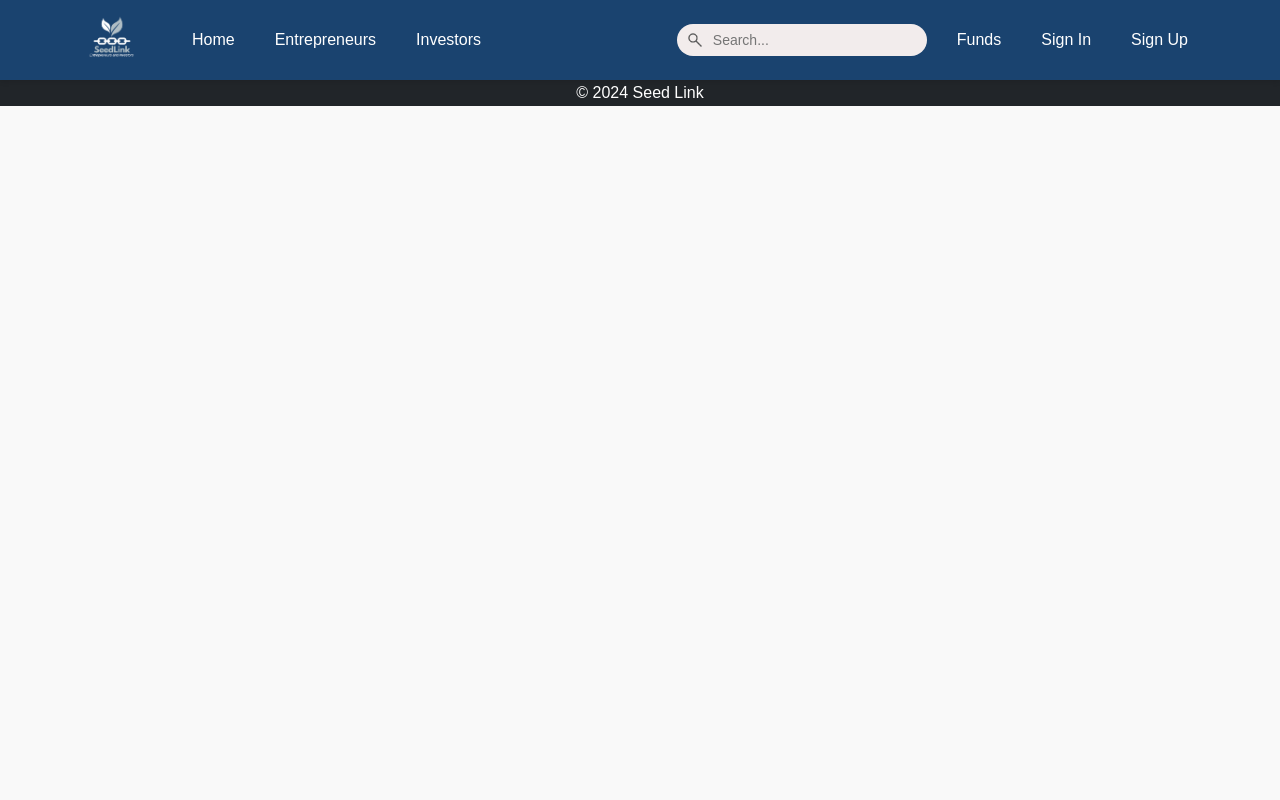
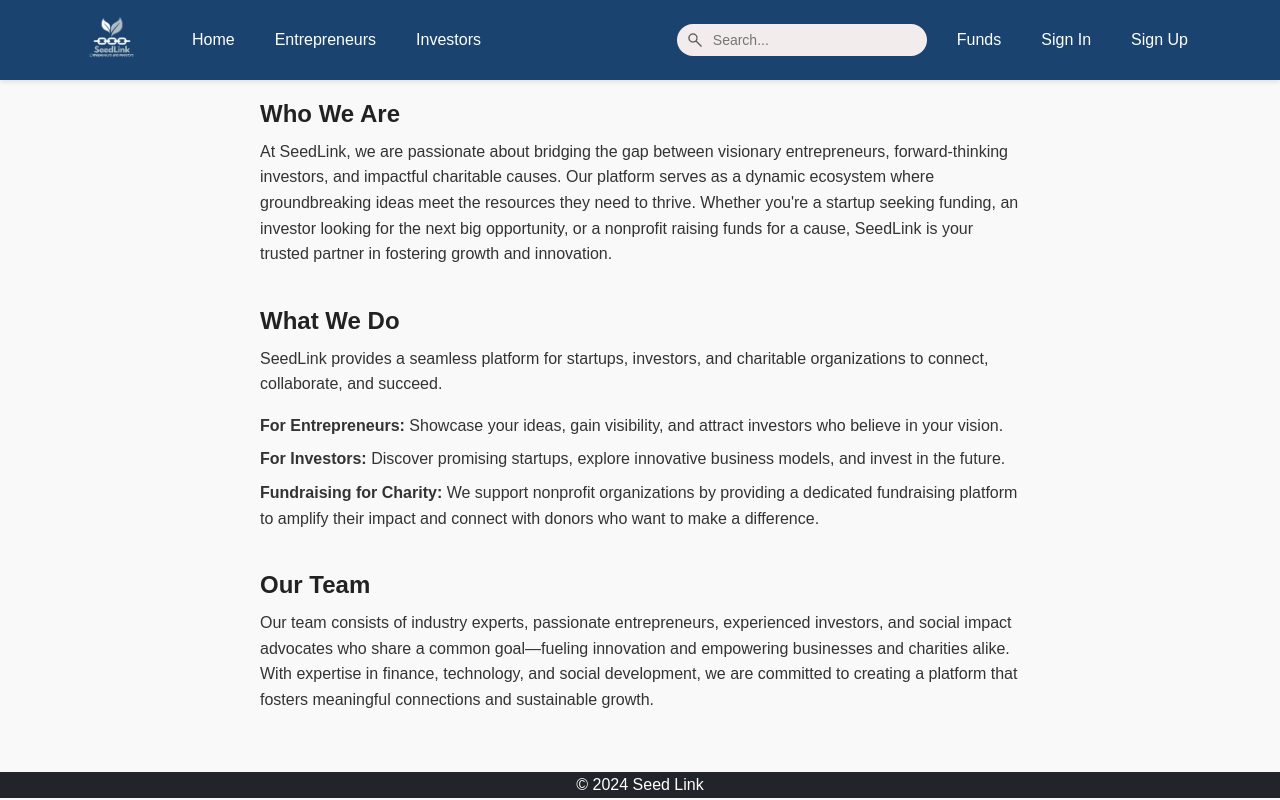
Before and after one commit to gampalachalani/Group_Project, a React (Vite) app in the folder frontend/frontend/: page /about-us in a window 1280 px wide. Built offline with nearby package versions, Linux system fonts and the light colour scheme.

Commit message:
Added about us page

```diff
--- a/frontend/frontend/src/App.tsx
+++ b/frontend/frontend/src/App.tsx
@@ -12,6 +12,7 @@
 import Login from './components/Login';
 import Signup from './components/Signup';
 import './App.css'
+import About from './components/About';
 
 const App: React.FC = () => {
   return (
@@ -27,6 +28,7 @@
         <Route path="/funds" element={<Fundinglist />} />
         <Route path="/login" element={<Login />} />
         <Route path="/signup" element={<Signup />} />
+        <Route path="/about-us" element={<About/>} />
       </Routes>
       <Footer />
     </Router>
--- /dev/null
+++ b/frontend/frontend/src/components/About.css
@@ -0,0 +1,33 @@
+.about-container {
+    max-width: 800px;
+    margin: 0 auto;
+    padding: 20px;
+    font-family: Arial, sans-serif;
+    color: #333;
+}
+
+.about-section {
+    margin-bottom: 40px;
+}
+
+.about-section h2 {
+    font-size: 24px;
+    font-weight: 700;
+    color: #222;
+    margin-bottom: 10px;
+}
+
+.about-section p {
+    font-size: 16px;
+    line-height: 1.6;
+}
+
+.about-section ul {
+    list-style-type: none;
+    padding: 0;
+}
+
+.about-section ul li {
+    font-size: 16px;
+    margin-bottom: 8px;
+}
--- /dev/null
+++ b/frontend/frontend/src/components/About.tsx
@@ -0,0 +1,45 @@
+import React from "react";
+import "./about.css";
+
+const About: React.FC = () => {
+    return (
+        <div className="about-container">
+            <section className="about-section">
+                <h2>Who We Are</h2>
+                <p>
+                    At SeedLink, we are passionate about bridging the gap between visionary entrepreneurs,
+                    forward-thinking investors, and impactful charitable causes. Our platform serves as a
+                    dynamic ecosystem where groundbreaking ideas meet the resources they need to thrive.
+                    Whether you're a startup seeking funding, an investor looking for the next big opportunity,
+                    or a nonprofit raising funds for a cause, SeedLink is your trusted partner in fostering
+                    growth and innovation.
+                </p>
+            </section>
+
+            <section className="about-section">
+                <h2>What We Do</h2>
+                <p>
+                    SeedLink provides a seamless platform for startups, investors, and charitable organizations
+                    to connect, collaborate, and succeed.
+                </p>
+                <ul>
+                    <li><strong>For Entrepreneurs:</strong> Showcase your ideas, gain visibility, and attract investors who believe in your vision.</li>
+                    <li><strong>For Investors:</strong> Discover promising startups, explore innovative business models, and invest in the future.</li>
+                    <li><strong>Fundraising for Charity:</strong> We support nonprofit organizations by providing a dedicated fundraising platform to amplify their impact and connect with donors who want to make a difference.</li>
+                </ul>
+            </section>
+
+            <section className="about-section">
+                <h2>Our Team</h2>
+                <p>
+                    Our team consists of industry experts, passionate entrepreneurs, experienced investors,
+                    and social impact advocates who share a common goal—fueling innovation and empowering
+                    businesses and charities alike. With expertise in finance, technology, and social development,
+                    we are committed to creating a platform that fosters meaningful connections and sustainable growth.
+                </p>
+            </section>
+        </div>
+    );
+}
+
+export default About;
```
